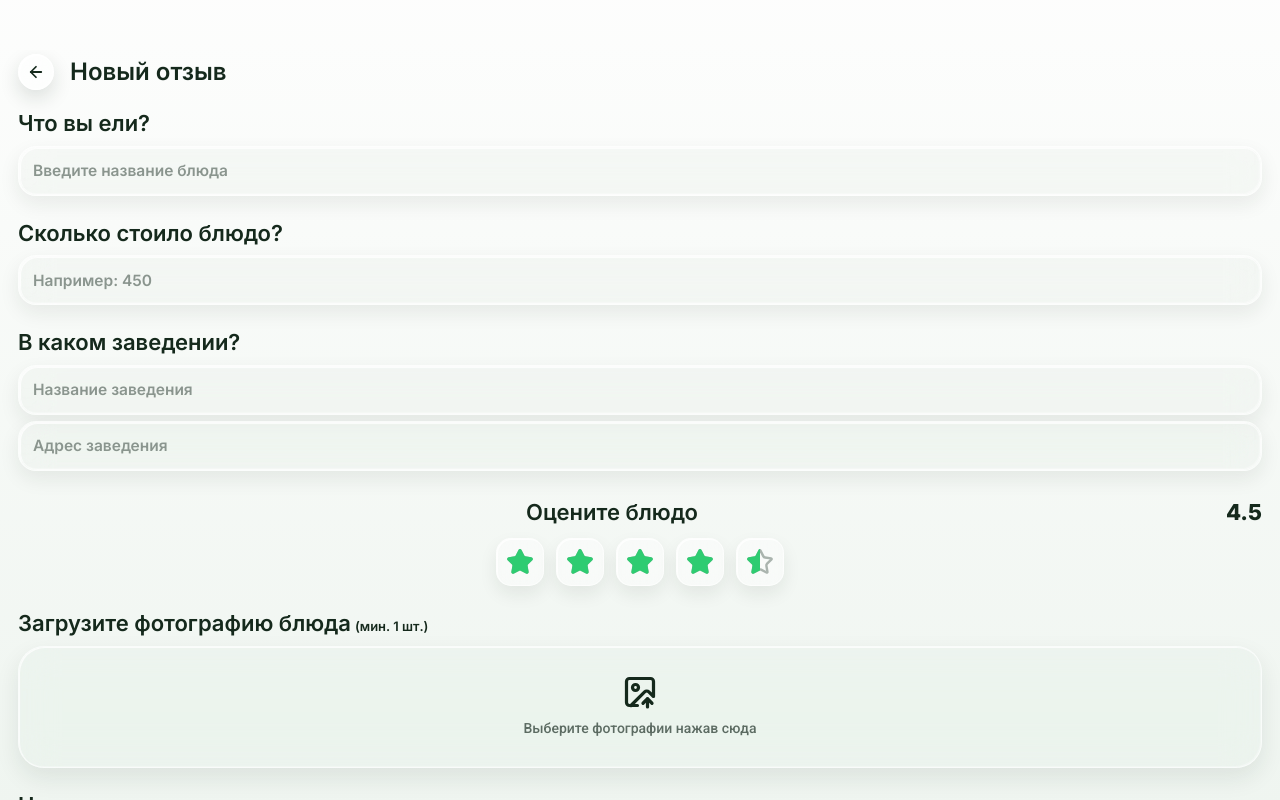
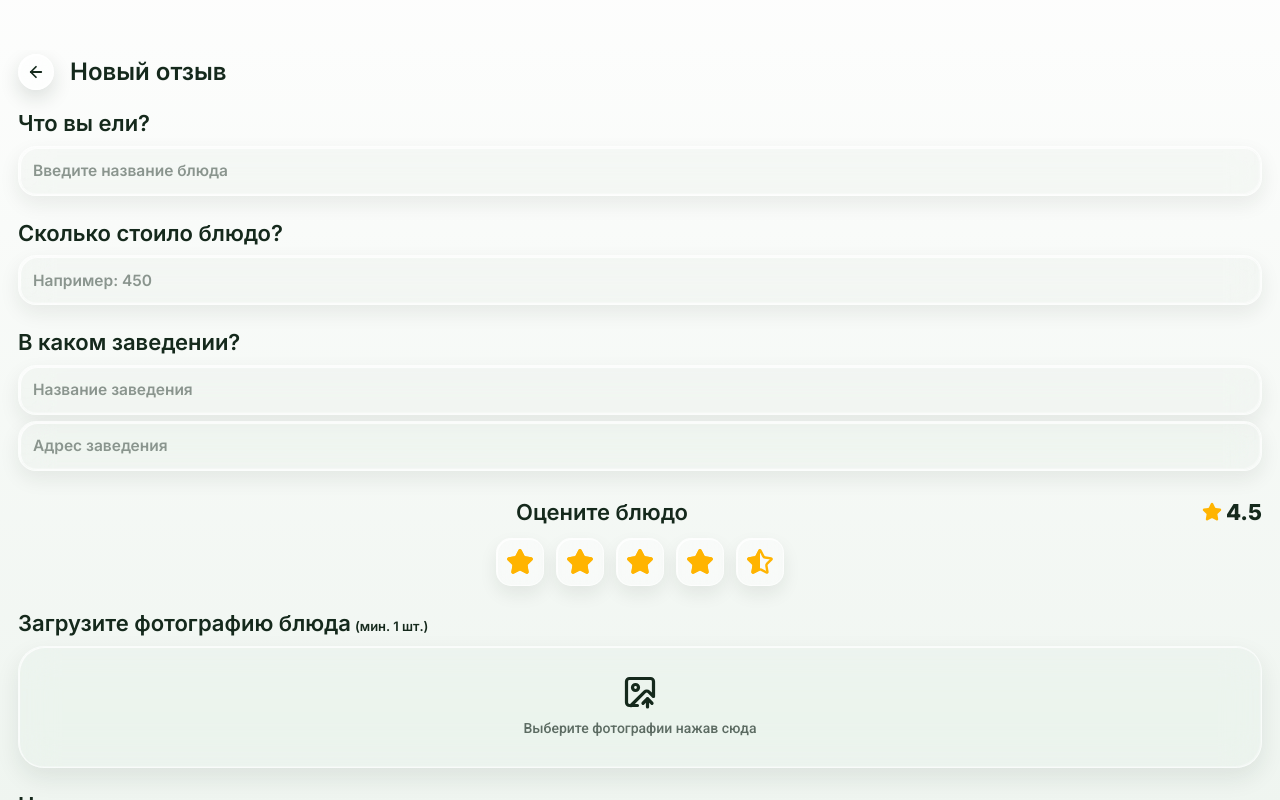
Before and after one commit to goldslugger762/foody-front, a Next.js app: page /new-review in a window 1280 px wide. Built offline with nearby package versions, Linux system fonts and the light colour scheme.

Commit message:
звезды

```diff
--- a/components/review/new-review-form.tsx
+++ b/components/review/new-review-form.tsx
@@ -24,6 +24,7 @@ import { Textarea } from "@/components/ui/textarea";
 import { cn } from "@/lib/utils";
 
 const MAX_REVIEW_LENGTH = 2500;
+const STAR_YELLOW = "#FFB400";
 const PRESS_CLASSES =
   "origin-center transition-transform duration-150 ease-out active:scale-[0.94] [-webkit-tap-highlight-color:transparent]";
 const FIELD_SURFACE_CLASSES = cn(
@@ -82,13 +83,11 @@ function ReviewField({
 }
 
 function RatingStar({
-  brand,
   index,
   rating,
   shouldReduceMotion,
   onRate,
 }: {
-  brand: string;
   index: number;
   rating: number;
   shouldReduceMotion: boolean | null;
@@ -112,7 +111,11 @@ function RatingStar({
       onPointerDown={updateRating}
       whileTap={canAnimate(shouldReduceMotion) ? { scale: 0.86, rotate: -3 } : undefined}
     >
-      <Star className="size-7 max-[380px]:size-6" strokeWidth={2.1} />
+      <Star
+        className="size-7 max-[380px]:size-6"
+        strokeWidth={2.1}
+        color={fill > 0 ? STAR_YELLOW : "#AAB4AE"}
+      />
       <span
         aria-hidden="true"
         className="pointer-events-none absolute inset-0 grid place-items-center overflow-hidden rounded-[15px]"
@@ -121,8 +124,8 @@ function RatingStar({
         <Star
           className="size-7 max-[380px]:size-6"
           strokeWidth={2.1}
-          color={brand}
-          fill={brand}
+          color={STAR_YELLOW}
+          fill={STAR_YELLOW}
         />
       </span>
     </motion.button>
@@ -130,12 +133,10 @@ function RatingStar({
 }
 
 function RatingControl({
-  brand,
   rating,
   shouldReduceMotion,
   onRate,
 }: {
-  brand: string;
   rating: number;
   shouldReduceMotion: boolean | null;
   onRate: (rating: number) => void;
@@ -146,15 +147,21 @@ function RatingControl({
         <h2 className="flex-1 text-center text-[22px] leading-tight font-semibold text-[#15291C]">
           Оцените блюдо
         </h2>
-        <span className="min-w-10 text-right text-[22px] leading-none font-extrabold text-[#15291C]">
-          {rating.toFixed(1)}
+        <span className="flex min-w-14 items-center justify-end gap-1 text-[22px] leading-none font-extrabold text-[#15291C]">
+          <Star
+            className="size-5"
+            strokeWidth={2.1}
+            color={STAR_YELLOW}
+            fill={STAR_YELLOW}
+            aria-hidden="true"
+          />
+          <span>{rating.toFixed(1)}</span>
         </span>
       </div>
       <div className="flex items-center justify-center gap-3 max-[380px]:gap-2.5">
         {[0, 1, 2, 3, 4].map((index) => (
           <RatingStar
             key={index}
-            brand={brand}
             index={index}
             rating={rating}
             shouldReduceMotion={shouldReduceMotion}
@@ -439,7 +446,6 @@ export function NewReviewForm({ brand }: NewReviewFormProps) {
             </section>
 
             <RatingControl
-              brand={brand}
               rating={rating}
               shouldReduceMotion={shouldReduceMotion}
               onRate={setRating}
```
